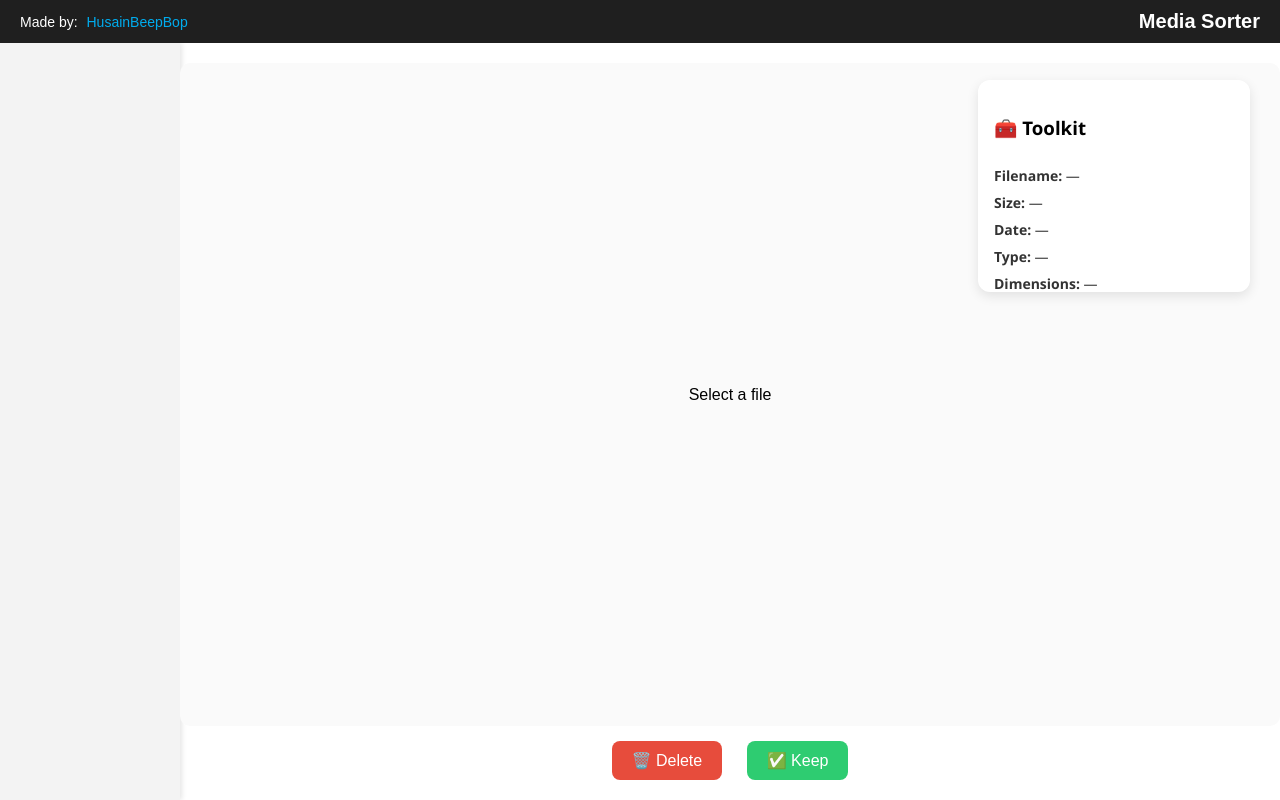
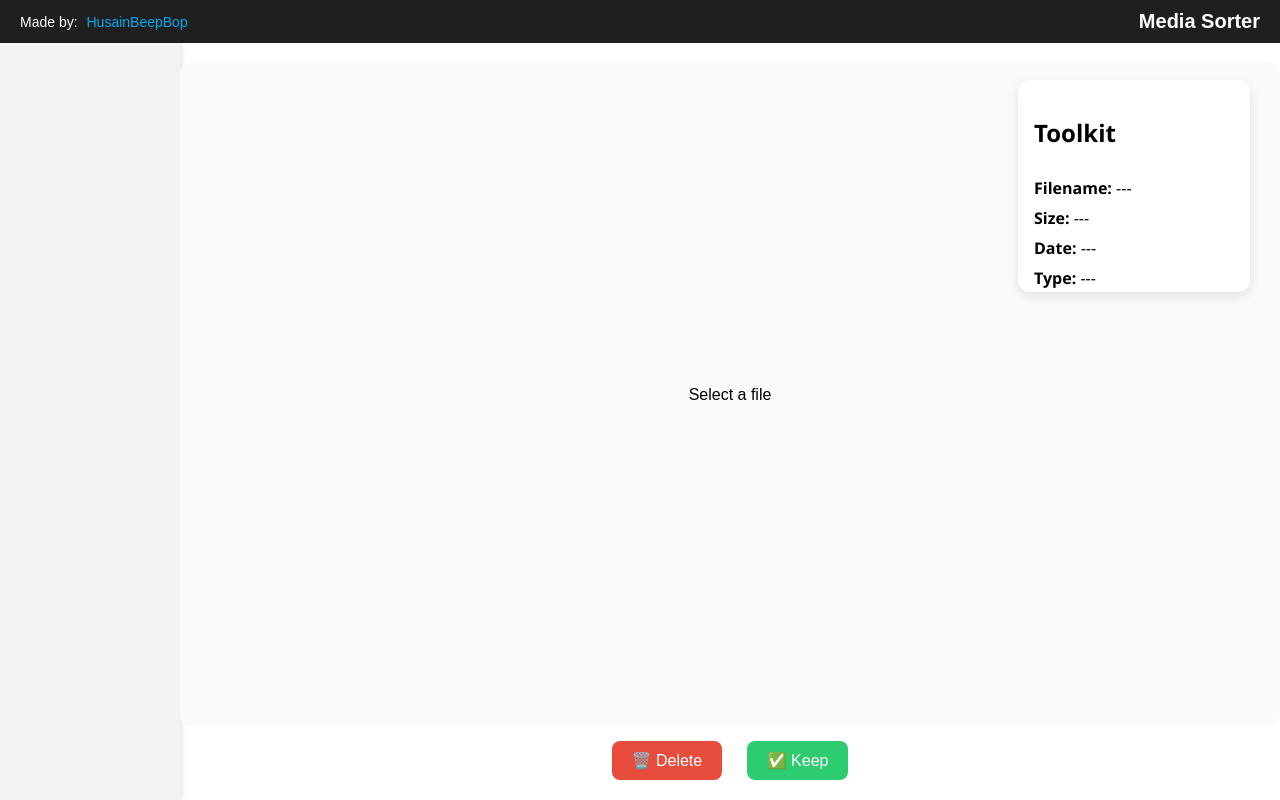
Before and after one commit to HusainBeepBop/media-sorter, a Flask app: page / in a window 1280 px wide. Run offline with Flask 3, Linux system fonts and the light colour scheme; data that the repository does not hold is empty.

Commit message:
updated toolkit container

```diff
--- a/templates/index.html
+++ b/templates/index.html
@@ -27,14 +27,15 @@
 
   <div id="popup" class="popup"></div>
 
-  <div id="toolkit-box">
-    <h3>🧰 Toolkit</h3>
-    <div class="toolkit-field"><strong>Filename:</strong> <span id="tk-filename">—</span></div>
-    <div class="toolkit-field"><strong>Size:</strong> <span id="tk-size">—</span></div>
-    <div class="toolkit-field"><strong>Date:</strong> <span id="tk-date">—</span></div>
-    <div class="toolkit-field"><strong>Type:</strong> <span id="tk-type">—</span></div>
-    <div class="toolkit-field"><strong>Dimensions:</strong> <span id="tk-dimensions">—</span></div>
+  <div id="toolkit-box" class="bg-white shadow rounded-lg p-4 mt-4" style="width: max-content; min-width: 200px;">
+    <h2 class="text-lg font-semibold mb-3">Toolkit</h2>
+    <div><strong>Filename:</strong> <span id="toolkit-filename" class="editable">---</span></div>
+    <div><strong>Size:</strong> <span id="toolkit-size">---</span></div>
+    <div><strong>Date:</strong> <span id="toolkit-date">---</span></div>
+    <div><strong>Type:</strong> <span id="toolkit-type">---</span></div>
+    <div><strong>Dimensions:</strong> <span id="toolkit-dimensions">---</span></div>
   </div>
+
 
 
   <script src="/static/js/script.js"></script>
```
